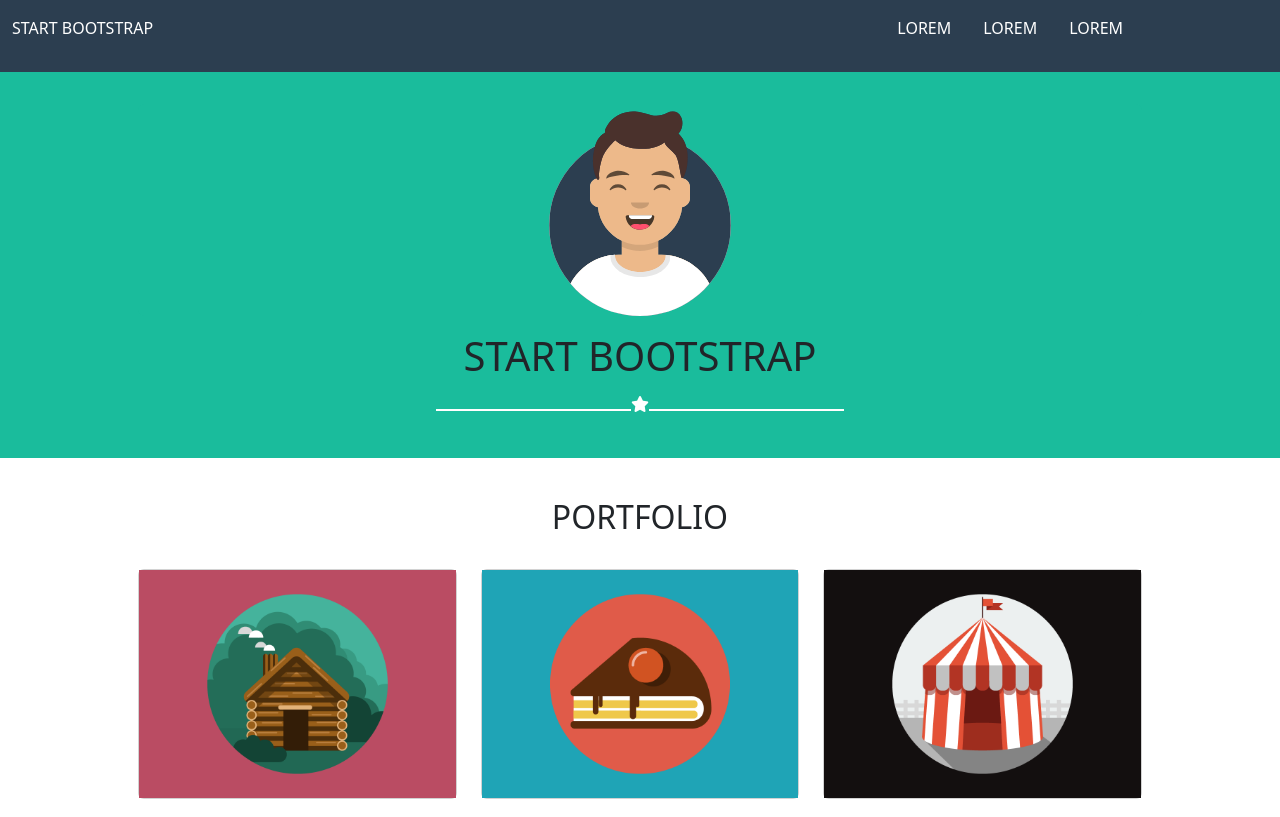
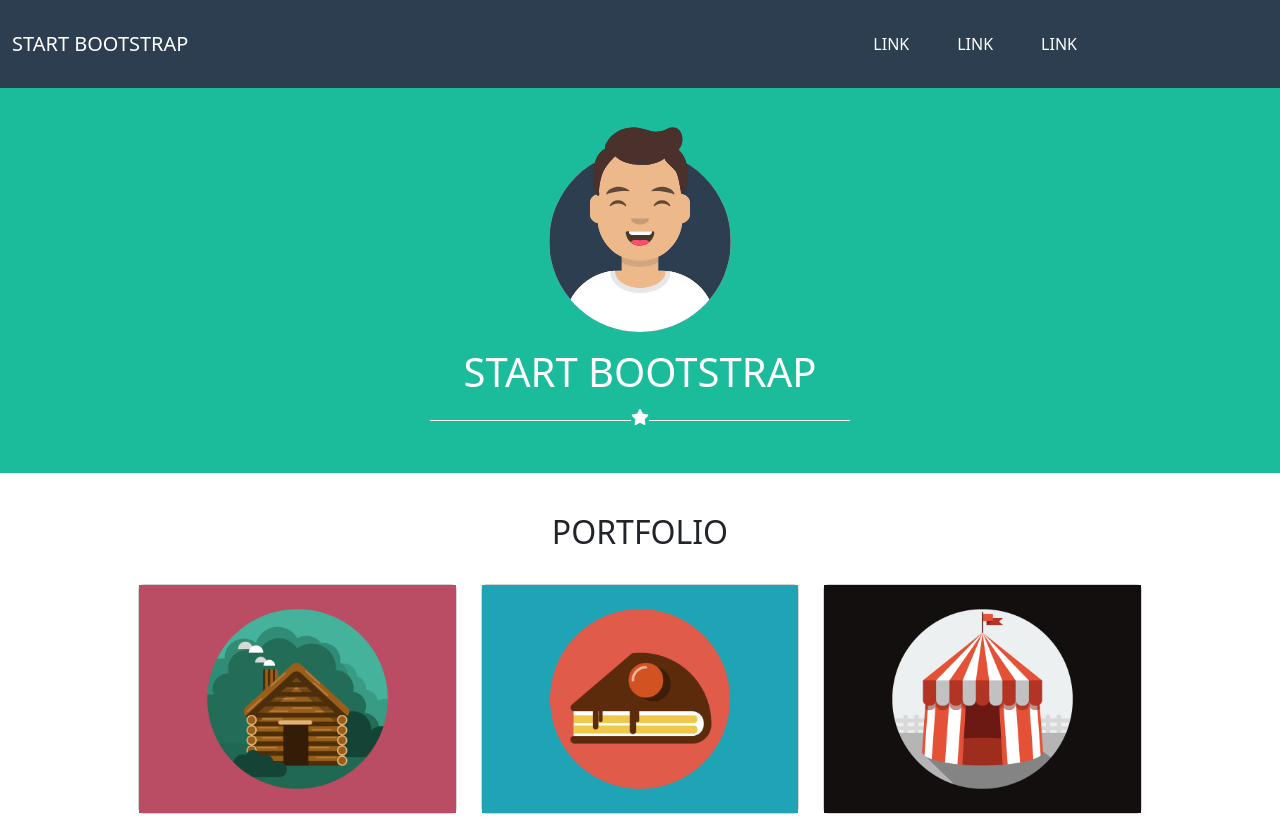
Before and after one commit to serena-peschiaroli/html-css-bootstrap-freelancer, a plain HTML site: page index.html in a window 1280 px wide. Shown: the top 817 px of the page. Drawn offline with nearby package versions, Linux system fonts and the light colour scheme.

Commit message:
Fix: header with bootstrap navbar

```diff
--- a/css/style.css
+++ b/css/style.css
@@ -35,15 +35,21 @@ img {
 
 .hr-star {
     display: flex;
-    justify-content: center;
-    margin: 15px;
-    line-height: 2px;
-    vertical-align: middle;
+
+
 }
 .hr-line {
     width: 20%;
+    height: 5px;
+    color: white;
     position: relative;
-    border-bottom: 2px solid white;
+
+    line-height: 5px;
+}
+
+#hero hr {
+    color: white;
+    opacity: 1;
 }
 
 .hr-star i {
@@ -82,7 +88,12 @@ header ul, li {
     list-style-type: none;
     display: flex;
     gap: 2rem;
+    color:white;
 
+}
+
+header .navbar-nav a {
+    color: white;
 }
 
 #hero {
--- a/index.html
+++ b/index.html
@@ -21,23 +21,39 @@
         <div class="container-fluid">
             <div class="row justify-content-between align-content-center">
                 <div class="col-8 col-sm-4 col-md-4 col-lg-4 align-content-center vertical-align-center">
+                    <nav class="navbar navbar-brand">
+                        <a href="#" class="navbar-brand text-white "> START BOOTSTRAP</a>
+                    </nav>
+                </div>
 
-                    <p>START BOOTSTRAP</p>
+                <div class="d-none d-sm-block col-sm-5 col-md-5 col-lg-4">
+                    <nav class="navbar navbar-expand navbar-light">
+                        <div class="collapse navbar-collapse" id="navbarNav">
+                            <ul class="navbar-nav text-white">
+                                <li class="nav-item">
+                                    <a href="#" class="nav-link"> LINK</a>
+                                </li>
+                                <li class="nav-item">
+                                    <a href="#" class="nav-link"> LINK</a>
+                                </li>
+                                <li class="nav-item">
+                                    <a href="#" class="nav-link"> LINK</a>
+                                </li>
+                            </ul>
+                        </div>
+
+                    </nav>
 
 
                 </div>
+                <div class="col-4 d-block d-sm-none">
+                <nav class="navbar navbar-dark justify-content-center">
+                    <button class="navbar-toggler border-light" type="button" data-bs-toggle="collapse" data-bs-target="#navbarToggleExternalContent" aria-controls="navbarToggleExternalContent" aria-expanded="false" aria-label="Toggle navigation">
+                        <span class="navbar-toggler-icon"></span>
+                      </button>
 
-                <div class="d-none d-sm-block col-sm-5 col-md-5 col-lg-4">
+                </nav>
 
-                    <ul class="flex-row flex-nowrap">
-                        <li> LOREM </li>
-                        <li> LOREM </li>
-                        <li> LOREM </li>
-                    </ul>
-
-                </div>
-                <div class="col-4 d-block d-sm-none">
-                    lorem
                 </div>
             </div>
 
@@ -56,17 +72,13 @@
                         <div class="card no-border bg-color-pr-g align-items-center mb-3">
                             <img class="hero-image" src="img/avatar.svg" alt="">
                         </div>
-                        <h1> START BOOTSTRAP</h1>
-                        <div class="hr-star">
-                            <div class="hr-line">
-
-                            </div>
+                        <h1 class="text-white"> START BOOTSTRAP</h1>
+                        <div class="hr-star flex-row justify-content-center  vertical-align-center">
+                            <hr class="hr-line">
                             <div>
                                 <i class="fa-solid fa-star"></i>
                             </div>
-                            <div class="hr-line">
-
-                            </div>
+                            <hr class="hr-line">
 
 
                         </div>
@@ -77,11 +89,6 @@
             </div>
 
         </div>
-
-
-
-
-
     </section>
 
     <!-- /hero -->
```
